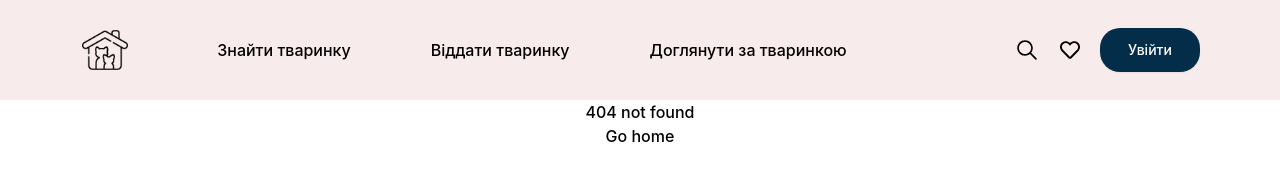
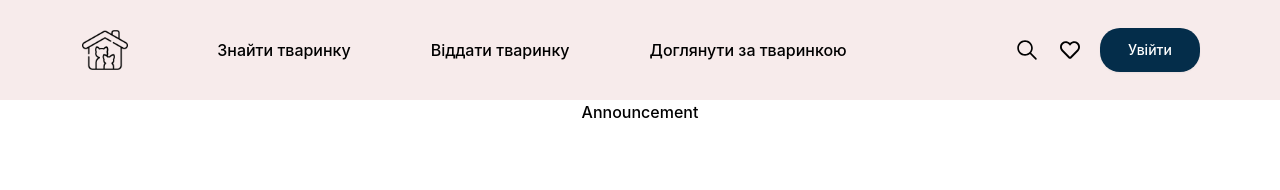
Before and after one commit to Dim-Tvarin/frontend, a React (Vite) app: page /announcement in a window 1280 px wide. Before the commit this address had no page. Shown: the top 190 px of the page. Built offline with nearby package versions, Linux system fonts and the light colour scheme.

Commit message:
feat: add announcement page

```diff
--- a/src/App.tsx
+++ b/src/App.tsx
@@ -10,6 +10,7 @@ import { useDispatch } from 'react-redux';
 import { useEffect } from 'react';
 import { refreshThunk } from './redux/users/usersOperations';
 import type { AppDispatch } from './redux/store';
+import Announcement from 'pages/Announcement';
 
 function App() {
   const dispatch = useDispatch<AppDispatch>();
@@ -22,6 +23,7 @@ function App() {
         <Route index element={<Home />} />
 
         <Route path="components" element={<Components />} />
+        <Route path="announcement" element={<Announcement />} />
         <Route path="login" element={<Login />} />
         <Route path="register" element={<Registration />} />
         <Route path="*" element={<Error />} />
--- /dev/null
+++ b/src/pages/Announcement.tsx
@@ -0,0 +1,10 @@
+import React from 'react'
+
+ const Announcement = () => {
+  return (
+    <div>Announcement</div>
+  )
+}
+
+
+export default Announcement;
--- a/src/pages/Home.tsx
+++ b/src/pages/Home.tsx
@@ -11,7 +11,7 @@ export const Home = () => {
             безпритульним тваринкам знайти свій дім
           </p>
           <CustomButton className="w-[236px] bg-default-btn rounded-[20px]">
-            <Link to="/lookfor">Створити оголошення</Link>
+            <Link to="/announcement">Створити оголошення</Link>
           </CustomButton>
         </div>
         <div className="relative h-[557px] w-[631px] bg-main-pink-d rounded-[30px]">
```
Also changed, not shown: src/pages/Layout/Header.tsx (line endings or trailing spaces).
